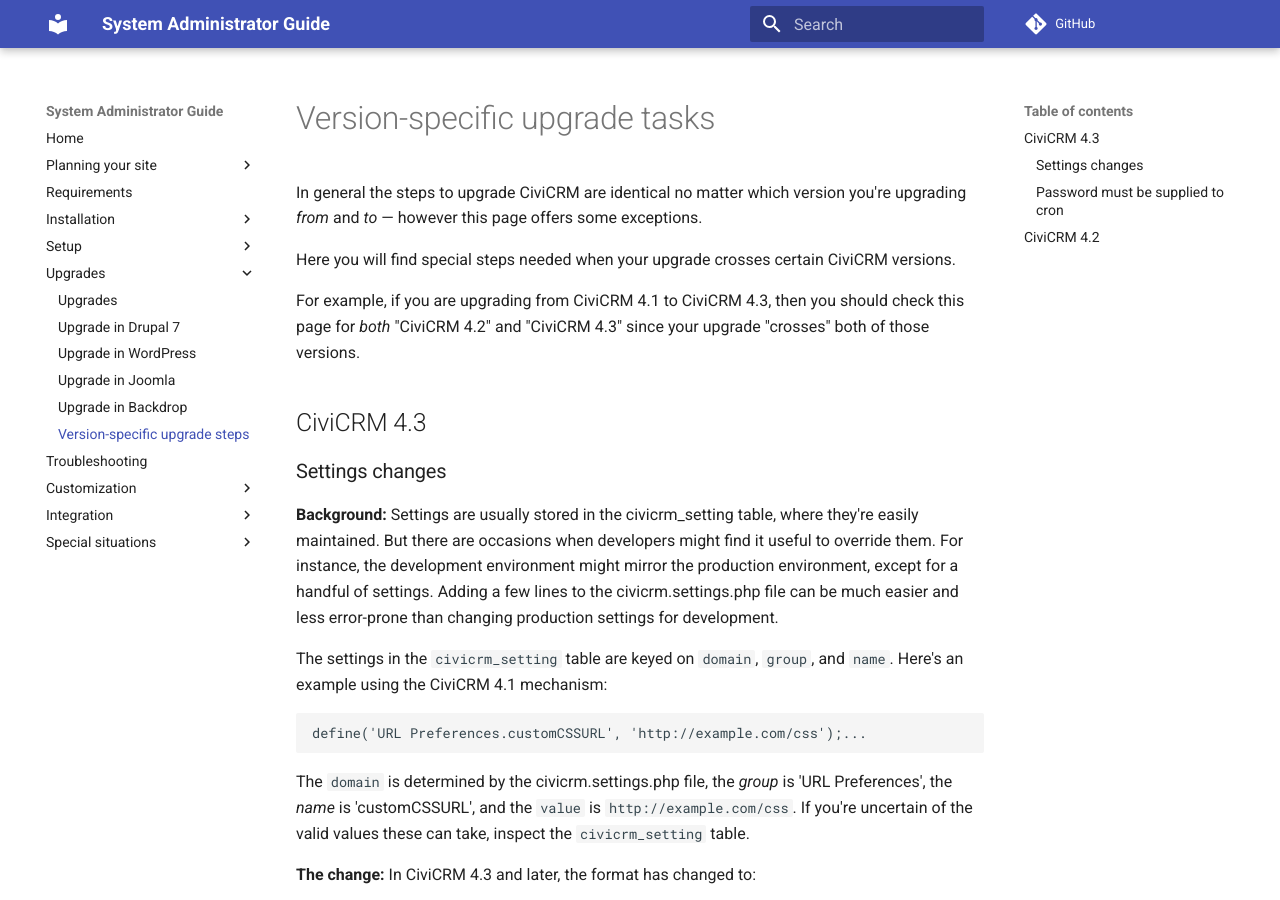
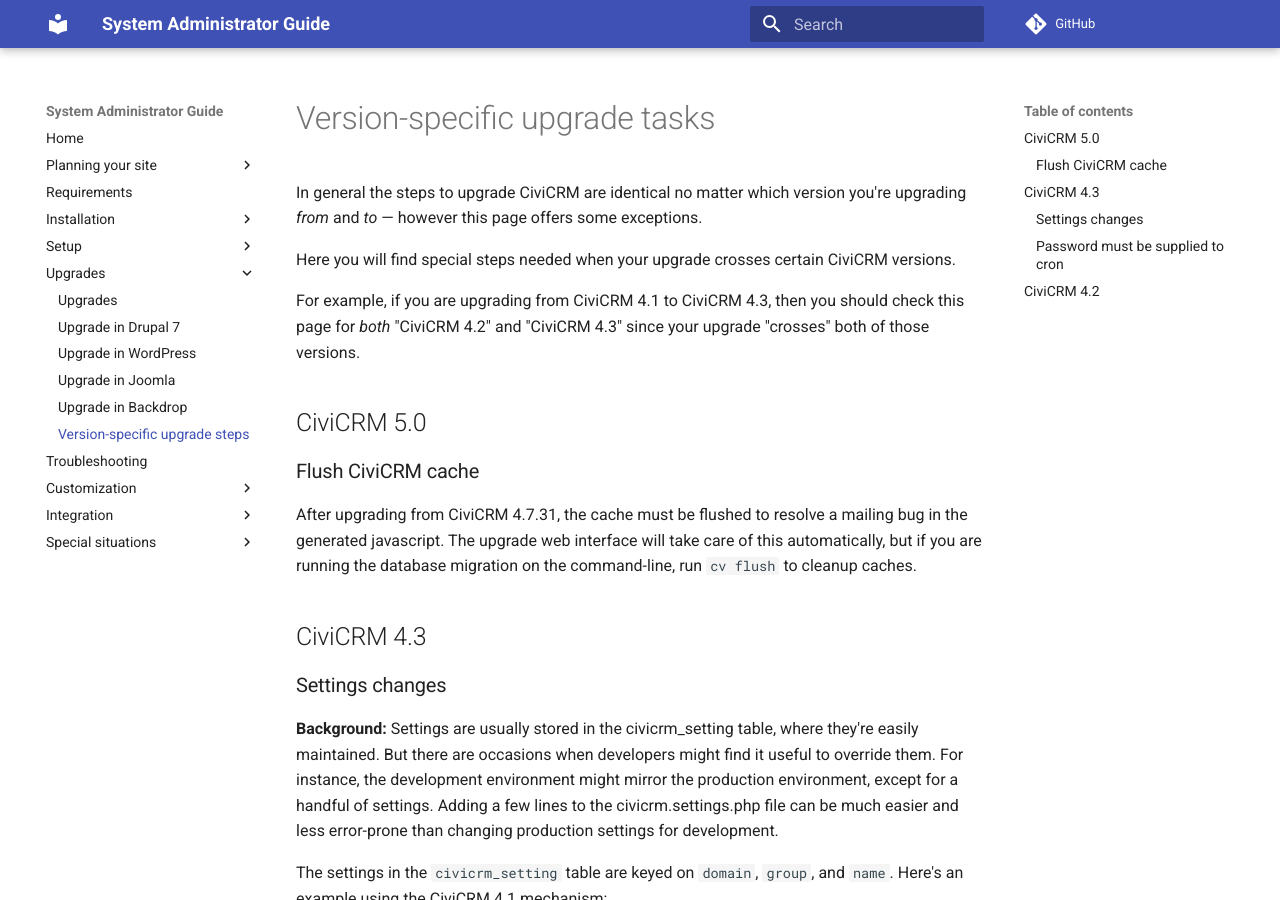
Before and after one commit to civicrm/civicrm-sysadmin-guide, an MkDocs documentation site: the page built from docs/upgrade/version-specific.md, in a window 1280 px wide and 900 px high. Built offline with MkDocs 1.6.1 and Material for MkDocs 9.7.7, drawn with Linux system fonts in a browser that asks for light colours; comment, search, counter and statistics services are not loaded; old or Windows-style settings are respelled for this version of MkDocs.

Commit message:
add 5.0 version-specific instruction to flush cache

```diff
--- a/docs/upgrade/version-specific.md
+++ b/docs/upgrade/version-specific.md
@@ -6,6 +6,11 @@ Here you will find special steps needed when your upgrade crosses certain CiviCR
 
 For example, if you are upgrading from CiviCRM 4.1 to CiviCRM 4.3, then you should check this page for *both* "CiviCRM 4.2" and "CiviCRM 4.3" since your upgrade "crosses" both of those versions.
 
+## CiviCRM 5.0
+
+### Flush CiviCRM cache
+
+After upgrading from CiviCRM 4.7.31, the cache must be flushed to resolve a mailing bug in the generated javascript. The upgrade web interface will take care of this automatically, but if you are running the database migration on the command-line, run `cv flush` to cleanup caches.
 
 ## CiviCRM 4.3
 
```
